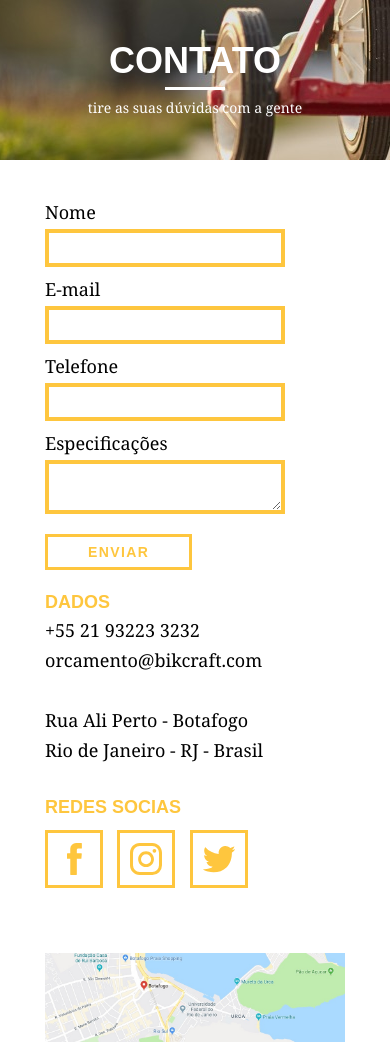
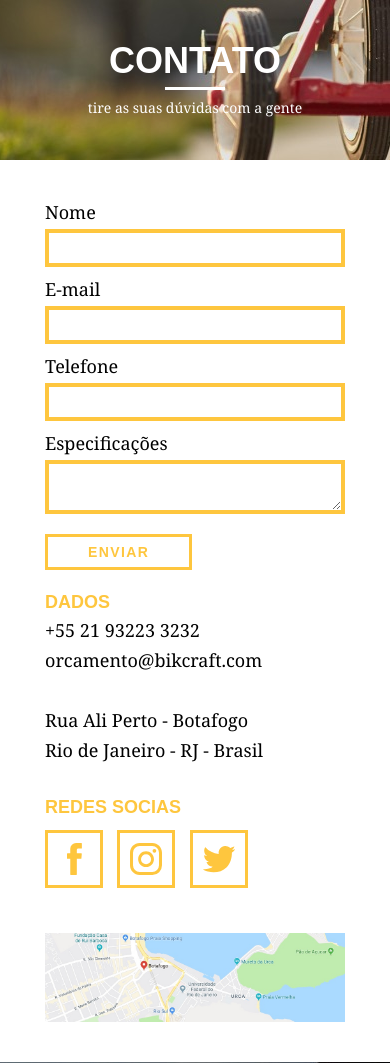
Before and after one commit to magno193/bikcraft_app, a PHP site: page /contato.html in a window 390 px wide. Shown: the part 242-1305 px from the top of the page. Run offline with PHP 8.4, Linux system fonts and the light colour scheme; some libraries are stand-ins or nearby versions.

Commit message:
Portfolio e Contato responsivo

```diff
--- a/css/responsivo.css
+++ b/css/responsivo.css
@@ -172,5 +172,17 @@
 	padding: 5px 10px;
 }
 
+/* PORTFOLIO */
+.quote_clientes  cite{
+	position: absolute;
+	left: 89px;
+}
 
+/* CONTATO */
+.contato{
+	margin-bottom: 20px;
 }
+.contato_form {
+	padding-right: 0px;
+}
+}
```
